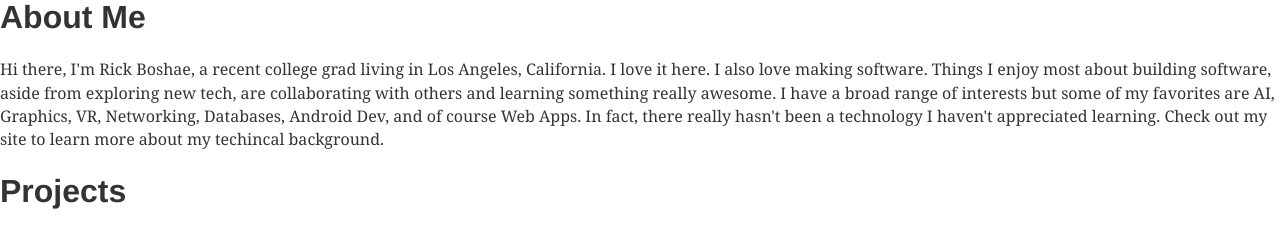
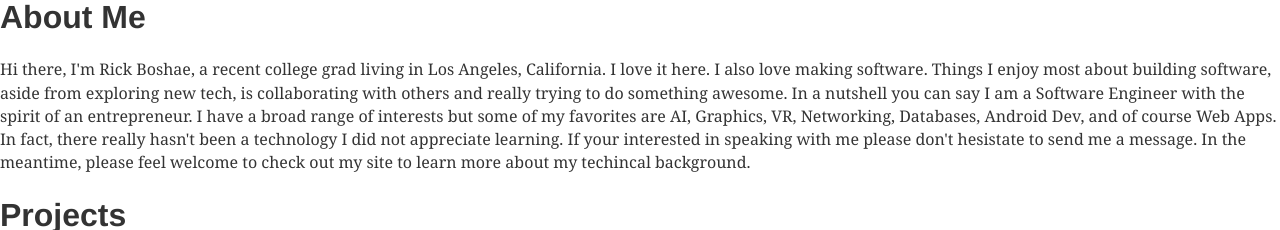
Before and after one commit to RBoshae/personal-website-react, a Gatsby site: page / in a window 1280 px wide. Shown: the top 230 px of the page. Built offline with nearby package versions, Linux system fonts and the light colour scheme; Gatsby itself is replaced by a stand-in of ours.

Commit message:
Modified About Text

```diff
--- a/src/components/About.js
+++ b/src/components/About.js
@@ -4,7 +4,7 @@ const About = () => {
     return(
       <div className="about" >
         <h1>About Me</h1>
-        <p>Hi there, I'm Rick Boshae, a recent college grad living in Los Angeles, California. I love it here. I also love making software. Things I enjoy most about building software, aside from exploring new tech, are collaborating with others and learning something really awesome. I have a broad range of interests but some of my favorites are AI, Graphics, VR, Networking, Databases, Android Dev, and of course Web Apps. In fact, there really hasn't been a technology I haven't appreciated learning. Check out my site to learn more about my techincal background.</p>
+        <p>Hi there, I'm Rick Boshae, a recent college grad living in Los Angeles, California. I love it here. I also love making software. Things I enjoy most about building software, aside from exploring new tech, is collaborating with others and really trying to do something awesome. In a nutshell you can say I am a Software Engineer with the spirit of an entrepreneur. I have a broad range of interests but some of my favorites are AI, Graphics, VR, Networking, Databases, Android Dev, and of course Web Apps. In fact, there really hasn't been a technology I did not appreciate learning. If your interested in speaking with me please don't hesistate to send me a message. In the meantime, please feel welcome to check out my site to learn more about my techincal background.</p>
         </div>
     );
 }
```
